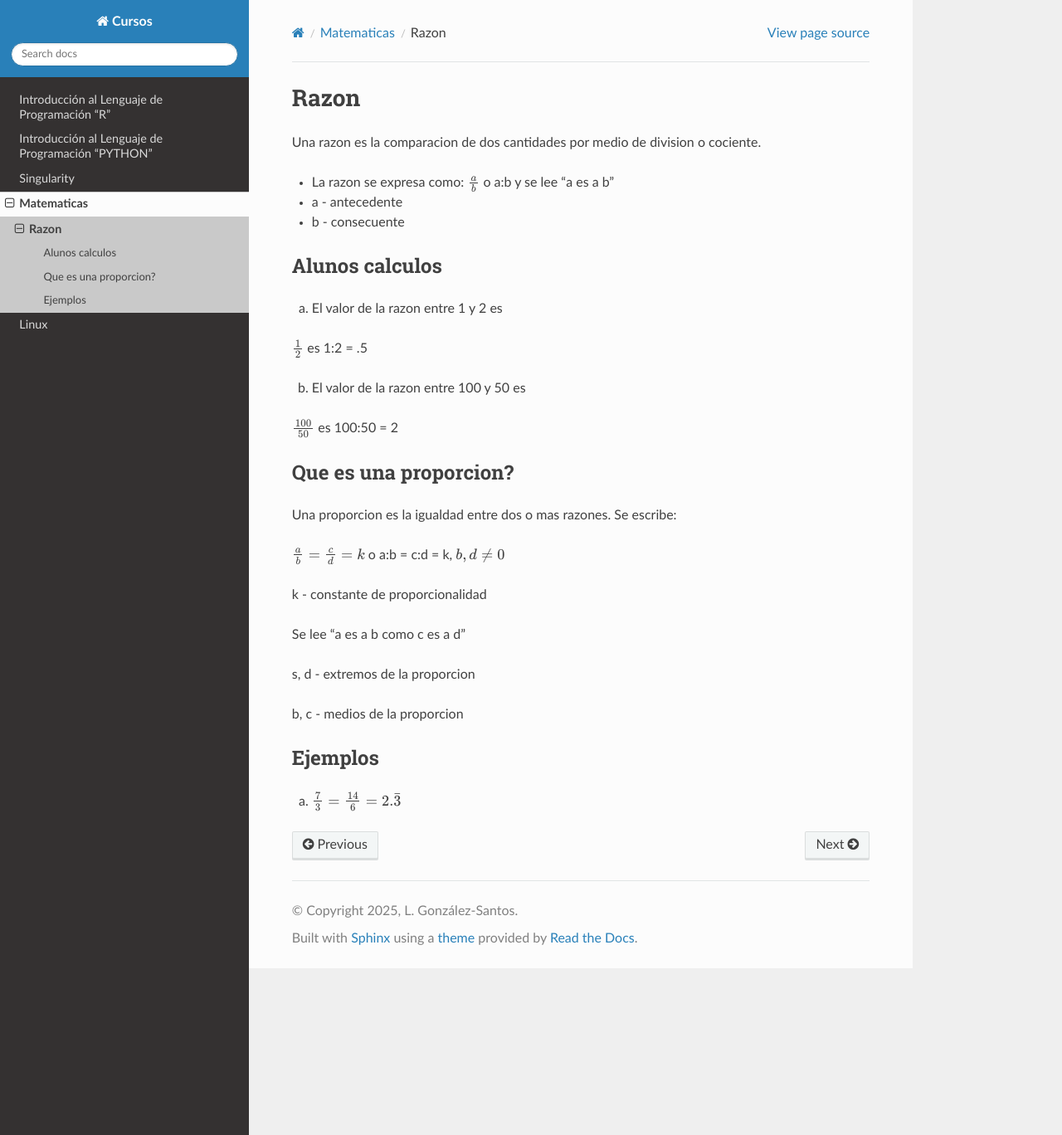
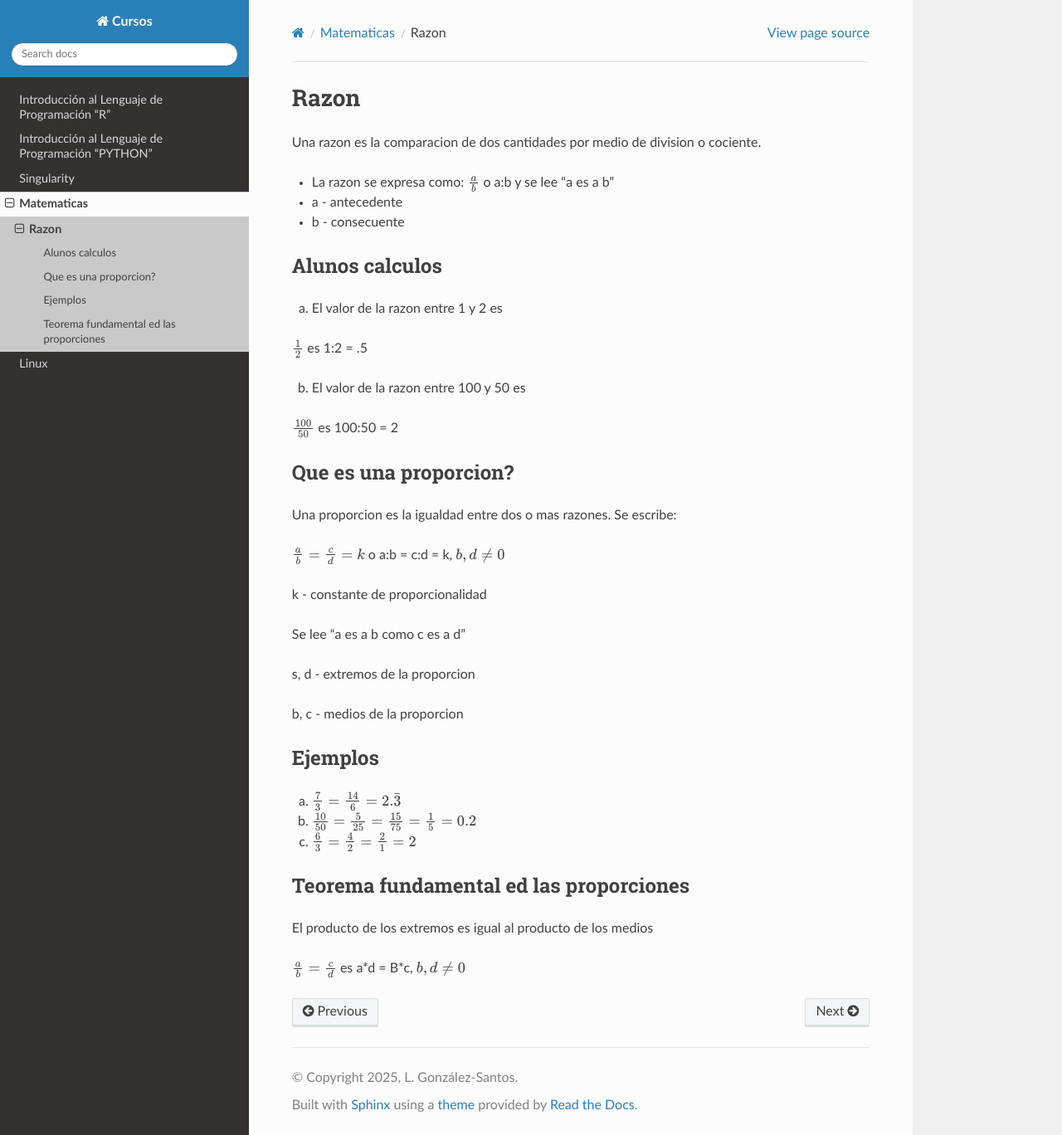
Before and after one commit to matecom57/santosg57-cursos, a Sphinx documentation site: the page built from docs/source/matematicas/razon.rst, in a window 1280 px wide and 1368 px high. Shown: the whole window at 83% size. Built offline with Sphinx 7.4.7 and the Read the Docs theme 3.1.0, drawn with Linux system fonts in a browser that asks for light colours.

Commit message:
Test comité

```diff
--- a/docs/source/matematicas/razon.rst
+++ b/docs/source/matematicas/razon.rst
@@ -40,3 +40,14 @@ Ejemplos
 --------
 
 a) :math:`\frac{7}{3} = \frac{14}{6}=2.\bar{3}`
+
+b) :math:`\frac{10}{50} = \frac{5}{25} = \frac{15}{75} = \frac{1}{5} = 0.2`
+
+c) :math:`\frac{6}{3} = \frac{4}{2} = \frac{2}{1} = 2`
+
+Teorema fundamental ed las proporciones
+---------------------------------------
+
+El producto de los extremos es igual al producto de los medios
+
+:math:`\frac{a}{b} = \frac{c}{d}` es a*d = B*c, :math:`b, d \neq 0`
```
